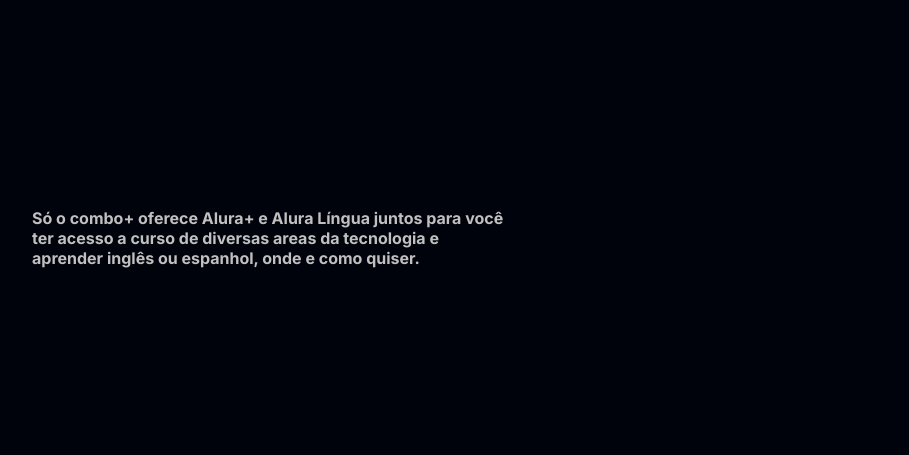
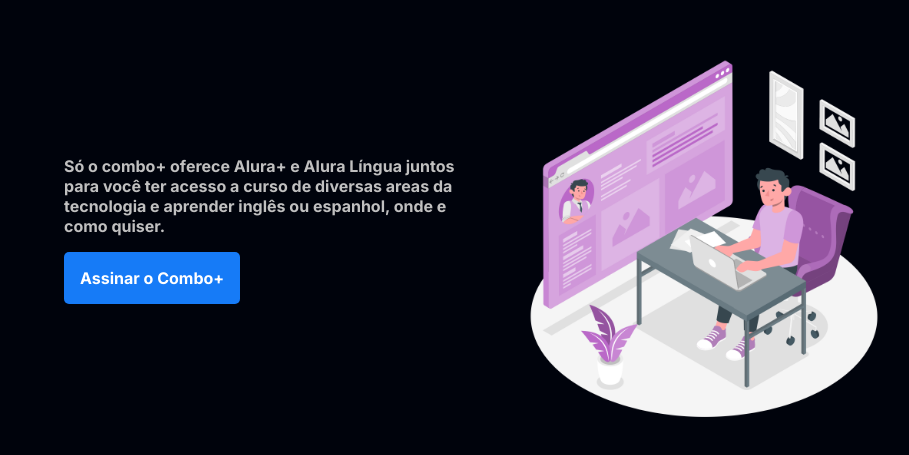
Before and after one commit to GusthavoHenrique/2B, a plain HTML site: page index.html in a window 1280 px wide. Shown: the part 1762-2217 px from the top of the page, without its empty margins (128-1037 px from the left). Drawn offline with Linux system fonts and the light colour scheme.

Commit message:
Add files via upload

```diff
--- a/index.html
+++ b/index.html
@@ -29,7 +29,9 @@
     <section class="container secundario">
         <div class="container__descricao">
             <p class="descricao__texto">Só o combo+ oferece Alura+ e Alura Língua juntos para você ter acesso a curso de diversas areas da tecnologia e aprender inglês ou espanhol, onde e como quiser.</p>
+            <a href="www.alura.com.br" class="container__botao secundario__botao">Assinar o Combo+</a>
         </div>
+        <img src="telas.png" alt="Tela da Alura Plus e da Alura Língua" class="secundario__imagem">
     </section>
     </body>
 </html>
--- a/style.css
+++ b/style.css
@@ -73,3 +73,10 @@
 .descricao__texto{
     color: var(--cinza-secundario);
 }
+.secundario__botao{
+    display: inline-block;
+    margin-top: 1em;
+}
+.container__descricao{
+    padding: 2em;
+}
```
